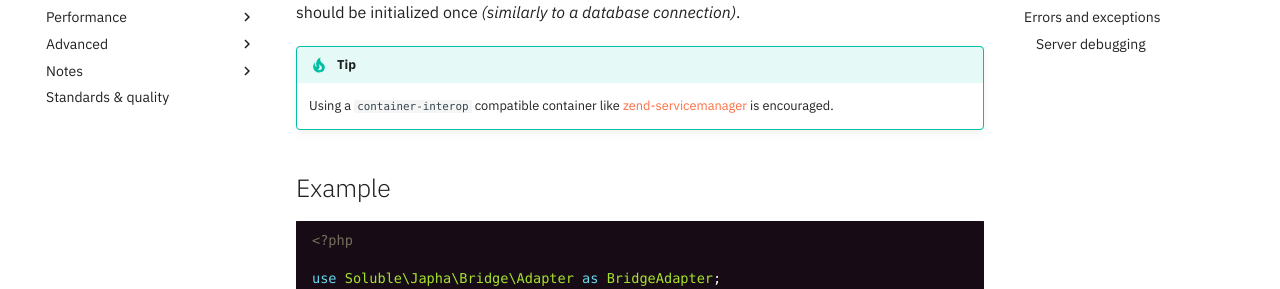
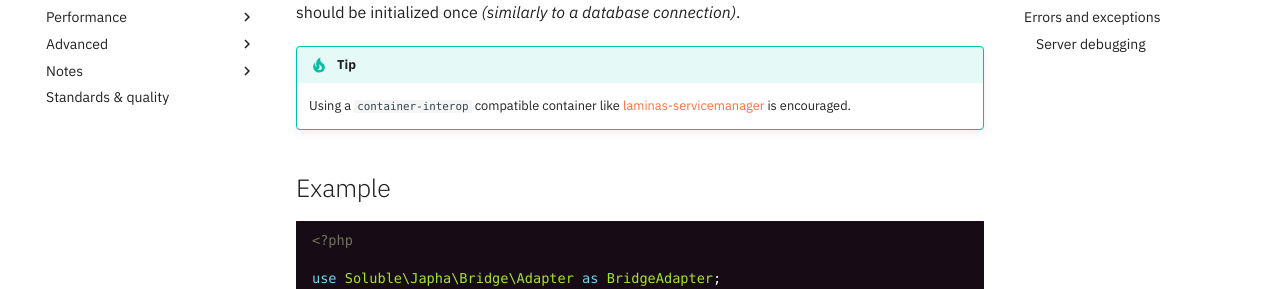
Before and after one commit to belgattitude/soluble-japha, an MkDocs documentation site: the page built from doc/bridge_connection.md, in a window 1280 px wide and 900 px high. Shown: the part 256-545 px from the top of the window. Built offline with MkDocs 1.6.1 and Material for MkDocs 9.7.7, drawn with Linux system fonts in a browser that asks for light colours; some web fonts are replaced; a script that is not in the unit is left out; comment, search, counter and statistics services are not loaded.

Commit message:
docs: updated link to laminas

```diff
--- a/doc/bridge_connection.md
+++ b/doc/bridge_connection.md
@@ -7,7 +7,7 @@ and should be initialized once *(similarly to a database connection)*.
 
 !!! tip
     Using a `container-interop` compatible container like
-    [zend-servicemanager](https://github.com/zendframework/zend-servicemanager)
+    [laminas-servicemanager](https://docs.laminas.dev/laminas-servicemanager/)
     is encouraged.
 
 ## Example
```
